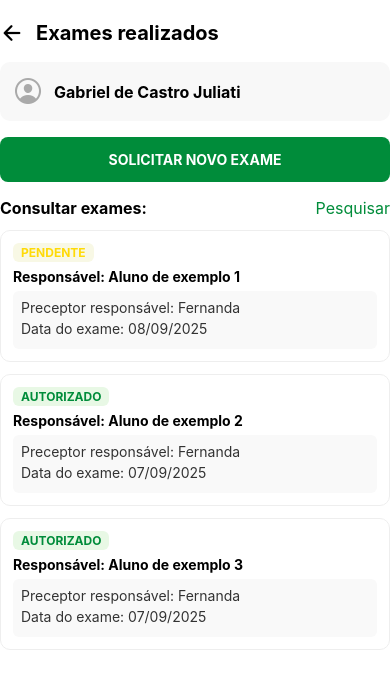
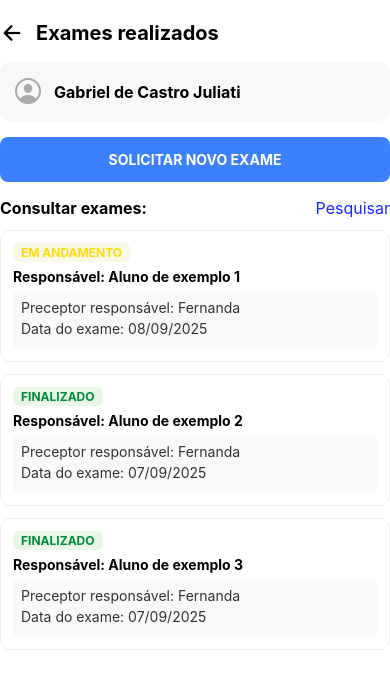
Before and after one commit to Matheusl-Silva/SaudePositivoAPP, a React Native app in the folder PositivoAPP/: screen / in a window 390 px wide. Shown: the top 680 px of the page. Built offline with nearby package versions, Linux system fonts and the light colour scheme.

Commit message:
💫 Alteração de cor e status de exames

```diff
--- a/PositivoAPP/src/components/ListagemDeExames/index.js
+++ b/PositivoAPP/src/components/ListagemDeExames/index.js
@@ -45,7 +45,7 @@ export default function Listagem() {
                                         : styles.badgeTextPendente
                                 }
                             >
-                                {item.autorizado ? "AUTORIZADO" : "PENDENTE"}
+                                {item.autorizado ? "FINALIZADO" : "EM ANDAMENTO"}
                             </Text>
                         </View>
                         <Text style={styles.responsavel}>Responsável: {item.responsavel}</Text>
--- a/PositivoAPP/src/pages/VisualizaçãodeExames/index.js
+++ b/PositivoAPP/src/pages/VisualizaçãodeExames/index.js
@@ -32,7 +32,7 @@ export default function VisualizacaoExames() {
 const styles = StyleSheet.create({
   container: { flex: 1, backgroundColor: "#fff", padding: 16, marginTop: 20 },
   button: {
-    backgroundColor: "#008c3a",
+    backgroundColor: "#3d80fdff",
     padding: 14,
     borderRadius: 8,
     alignItems: "center",
@@ -45,5 +45,5 @@ const styles = StyleSheet.create({
     marginBottom: 12,
   },
   consultarText: { fontSize: 16, fontWeight: "bold" },
-  pesquisarText: { fontSize: 16, color: "#008c3a" },
+  pesquisarText: { fontSize: 16, color: "#1827ffff" },
 });
```
